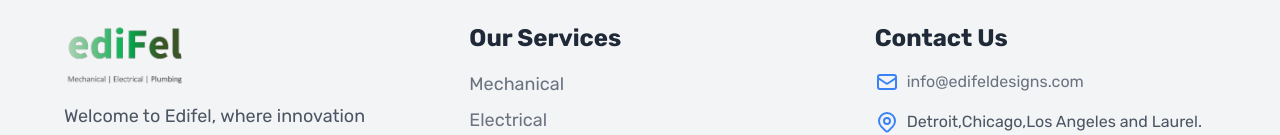
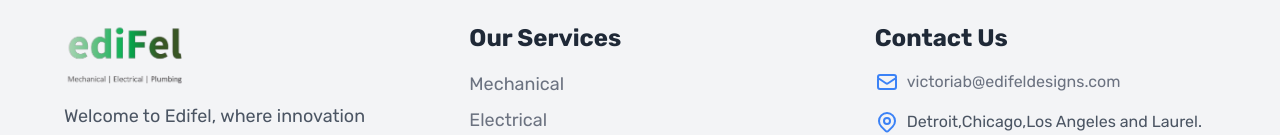
Before and after one commit to anosike-jayson/edifel-website, a React (Vite) app: page /contact in a window 1280 px wide. Shown: the part 795-930 px from the top of the page. Built offline with nearby package versions, Linux system fonts and the light colour scheme.

Commit message:
email change

```diff
--- a/src/components/SemiFooter.jsx
+++ b/src/components/SemiFooter.jsx
@@ -11,7 +11,7 @@ const servicesList = [
 ];
 
 const contactInfo = {
-  email: 'info@edifeldesigns.com',
+  email: 'victoriab@edifeldesigns.com',
   location: 'Detroit,Chicago,Los Angeles and Laurel.',
   phone: '+1 734-358-5142'
 };
```
